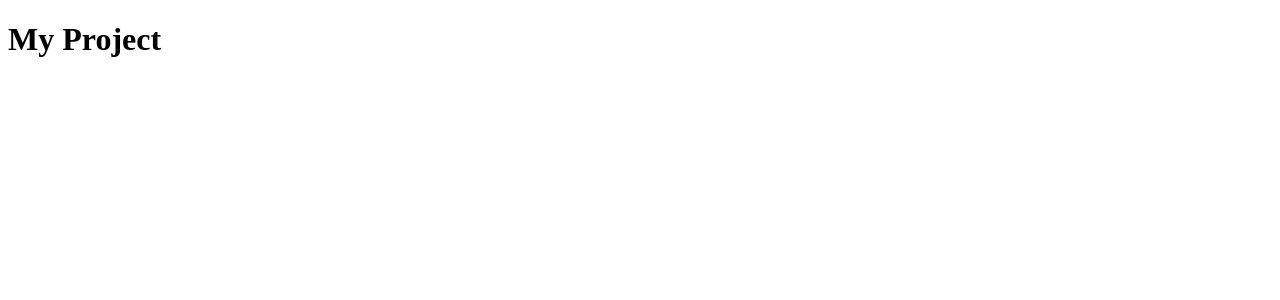
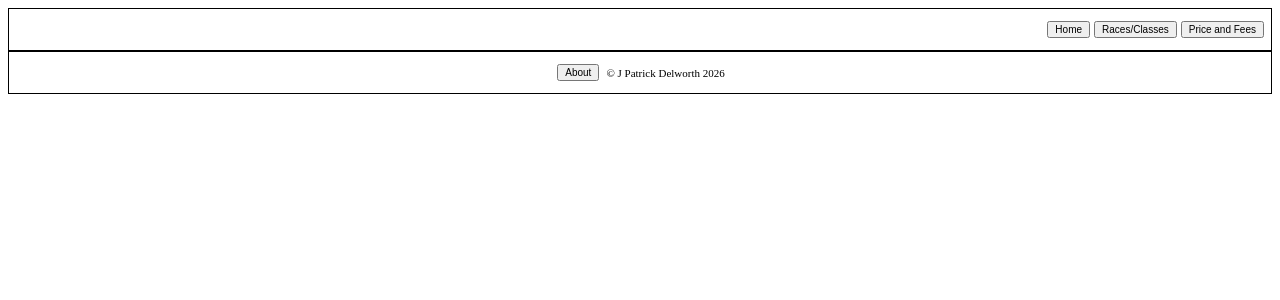
Before and after one commit to JPatrickDelworth/launchcode-unit1-project-James-D, a React (Vite) app: page / in a window 1280 px wide. Shown: the top 300 px of the page. Built offline with nearby package versions, Linux system fonts and the light colour scheme.

Commit message:
Fourth commit. Added basic skeleton to About Me Page. Created basic header and footer components. Created css files for About Me Page and header and footer. Will need to change flexbox to grid and reference Carrie's videos to clean up HTML.

```diff
--- a/src/App.jsx
+++ b/src/App.jsx
@@ -1,12 +1,13 @@
 import './App.css'
-
+//import AboutPage from './components/pages/about/AboutPage'
+import HomePage from './components/pages/home/HomePage'
 
 function App() {
 
 
   return (
     <div>
-      <h1>My Project</h1>
+      <HomePage />
     </div>
   )
 }
--- a/src/components/layout/Footer.jsx
+++ b/src/components/layout/Footer.jsx
@@ -1,7 +1,16 @@
 // CONCEPT 1
 
 // TODO: Create a horizontal layout at the bottom of the page.
-
+function Footer () {
+    return (
+        <div id="footer">
+            <div id="button-container">
+                <button class="footer-button">About</button>
+            </div>
+            <div id="copyright-container">&copy; J Patrick Delworth 2026</div>
+        </div>
+    );
+}
 // TODO: Add a button in the center.
 
 // TODO: Link that button to the "About Me" page.
@@ -9,7 +18,7 @@
 // TODO: Add copyright information next to the button.
 
 // TODO: Export.
-
+export default Footer;
 // TODO: more to come...
 
 
--- a/src/components/layout/Header.jsx
+++ b/src/components/layout/Header.jsx
@@ -1,12 +1,23 @@
 // CONCEPT 1
-
+import './Layout.css'
 // TODO: Create horizontal layout at top of page.
-
+function Header () {
+    return (
+        <div id="header">
+            <div id="button-container">
+                <button class="header-button">Home</button>
+                <button class="header-button">Races/Classes</button>
+                <button class="header-button">Price and Fees</button>
+            </div>
+        </div>
+    );
+}
 // TODO: Add three buttons on the right most side.
 
 // TODO: Route the buttons to the appropriate pages.
 
 // TODO: Export.
+export default Header;
 
 // TODO: more to come...
 
--- /dev/null
+++ b/src/components/layout/Layout.css
@@ -0,0 +1,50 @@
+#header {
+    display: flex;
+    justify-content: right;
+    align-items: right;
+    align-content: right;
+    border: 1px solid;
+    padding-bottom: 10px;
+    padding-top: 10px;
+    padding-right: 5px;
+    padding-left: 5px;
+}
+
+#button-container {
+    display: flex;
+    justify-content: right;
+    align-items: right;
+    align-content: right;
+}
+
+.header-button {
+    margin: 2px;
+    font-size: 10px;
+}
+
+#footer {
+    display: flex;
+    justify-content: center;
+    align-items: center;
+    align-content: center;
+    border: 1px solid;
+    padding-bottom: 10px;
+    padding-top: 10px;
+    padding-right: 5px;
+    padding-left: 5px;
+    font-size: 12px;
+}
+
+.footer-button {
+    margin: 2px;
+    font-size: 10px;
+}
+
+#copyright-container {
+    display: flex;
+    justify-content: center;
+    align-content: center;
+    align-items: center;
+    padding-left: 5px;
+    font-size: 11px;
+}
--- a/src/components/pages/home/HomePage.jsx
+++ b/src/components/pages/home/HomePage.jsx
@@ -1,3 +1,16 @@
+import Header from '../../layout/Header'
+import Footer from '../../layout/Footer'
+
+function Home () {
+
+    return (
+        <div>
+            <Header />
+            <Footer />
+        </div>
+    );
+}
+
 // TODO: Place logo.
 
 // TODO: Create gameplay hook textbox.
@@ -11,5 +24,5 @@
 // TODO: Implement expansion cards.
 
 // TODO: Export.
-
+export default Home
 // TODO: more to come...
```
Also changed, not shown: src/components/pages/about/AboutMe.css (added, +71 -0 lines), src/components/pages/about/AboutPage.jsx (+56 -8 lines).
